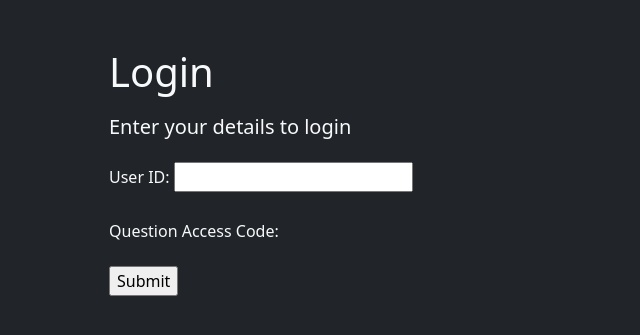
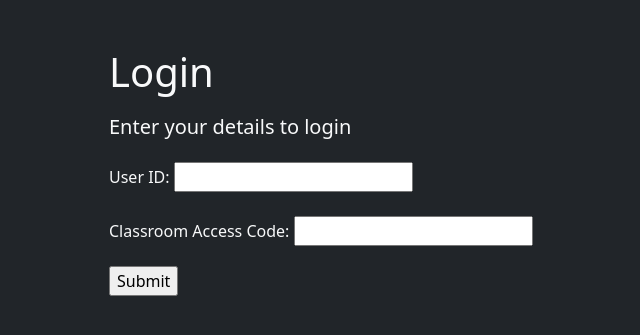
Before and after one commit to asalonna/finalProject, a Django app: page /access in a window 1280 px wide. Shown: the top 335 px of the page, without its empty margins (9-649 px from the left). Run offline with Django 4.2, Linux system fonts and the light colour scheme; some libraries are stand-ins or nearby versions.

Commit message:
Access by class code instead of question code

```diff
--- a/base/templates/base/join.html
+++ b/base/templates/base/join.html
@@ -42,10 +42,10 @@
                     </div>
                     <div class="mb-3">
                         <label for="password" class="col-form-label">
-                            Question Access Code:
+                            Classroom Access Code:
                         </label>
                         <!--<input type="text" class="form-control" id="acLogin">-->
-                        {{ form.question_access_code }}
+                        {{ form.classroom_access_code }}
                     </div>
                     <input type="submit" value="Submit">
                     <!--<button type="button" class="btn btn-primary mb-3">Access Questions</button><br>-->
--- a/base/views.py
+++ b/base/views.py
@@ -29,9 +29,26 @@ def access(request):
     if request.method == 'POST':
         form = UserAccessForm(request.POST)
         if form.is_valid():
-            if Questions.objects.filter(id=form.cleaned_data['question_access_code']).exists():
+            possible_questions = Questions.objects.filter(class_id=form.cleaned_data['classroom_access_code'], difficulty=1)
+            if possible_questions.exists():
                 request.session['user_id'] = form.cleaned_data['user_id']
-                return HttpResponseRedirect('/task/' + form.cleaned_data['question_access_code'])
+                random_question = randint(0, len(possible_questions)-1)
+                possible_questions_list = list(possible_questions)
+                next_question = possible_questions_list[random_question]
+                next_question_id = next_question.id
+                return HttpResponseRedirect('/task/' + str(next_question_id))
+                # possible_questions = Questions.objects.filter(
+                # difficulty=next_difficulty,
+                # class_group=question_object.class_group
+                # )
+
+                # if possible_questions.exists():
+                #     random_question = randint(0, len(possible_questions)-1)
+                #     possible_questions_list = list(possible_questions)
+                #     next_question = possible_questions_list[random_question]
+                #     next_question_id = next_question.id
+                # else:
+                #     next_question_id = "-1"
             else:
                 return render(request, 'base/join.html', {'form': form})
     else:
@@ -94,7 +111,7 @@ def task(request, pk):
 
             possible_questions = Questions.objects.filter(
                 difficulty=next_difficulty,
-                class_group=question_object.class_group
+                class_id=question_object.class_id
             )
 
             if possible_questions.exists():
```
Also changed, not shown: db.sqlite3.
